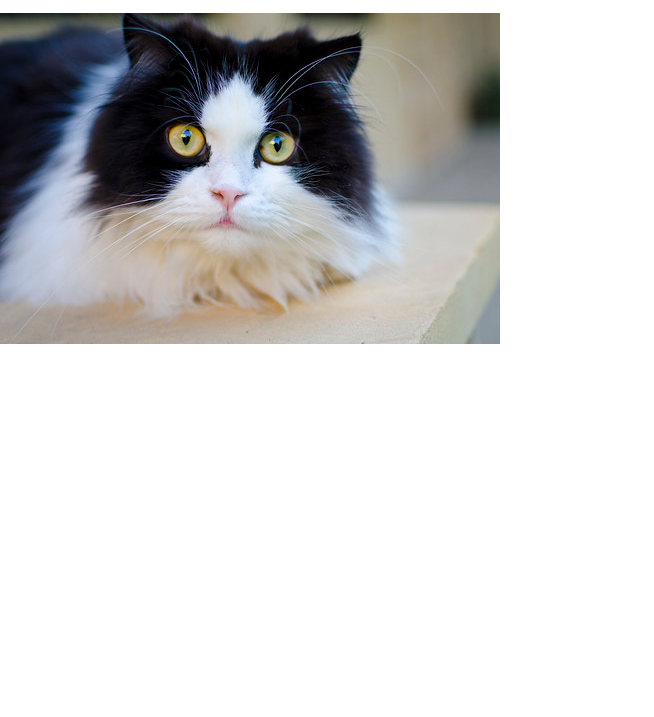
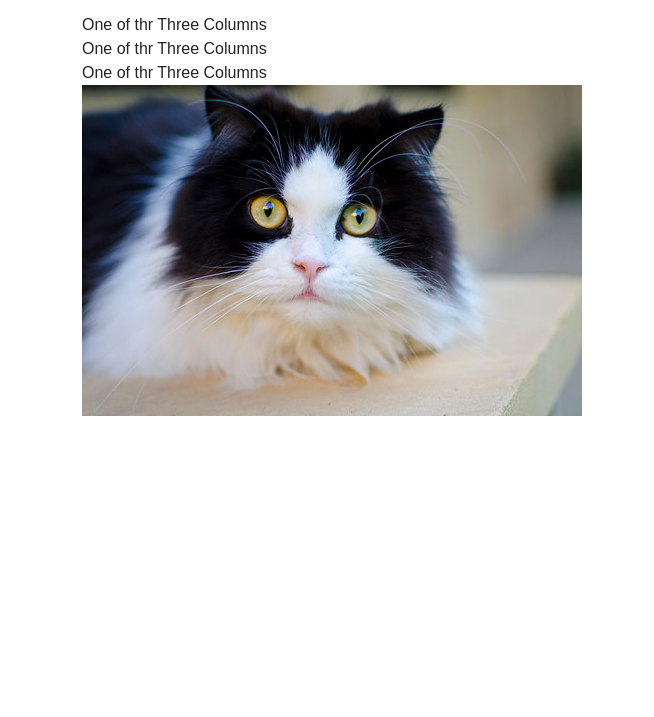
Before and after one commit to DanieJ50/responsive-design, a plain HTML site: page index.html in a window 1280 px wide. Shown: the part 83-800 px from the top of the page, without its empty margins (0-654 px from the left). Drawn offline with nearby package versions, Linux system fonts and the light colour scheme.

Commit message:
added supported files

```diff
--- a/index.html
+++ b/index.html
@@ -8,11 +8,20 @@
 	<link rel="stylesheet" href="./assets/css/styles.css">
 </head>
 <body>
-
+<div class="container">
 	<h1>Website Template</h1>
 	<p>Fork and use this template repo (a.k.a. "boilerplate") for any web project</p>
+	<div class="col">
+		One of thr Three Columns
+	</div>
+	<div class="col">
+		One of thr Three Columns
+	</div>
+	<div class="col">
+		One of thr Three Columns
+	</div>
 	<img src="assets/img/cat.jpg" alt="">
-
+</div>
 	<script src="https://cdn.jsdelivr.net/npm/bootstrap@5.3.8/dist/js/bootstrap.bundle.min.js"></script>
 	<script src="./assets/js/main.js"></script>
 </body>
```
